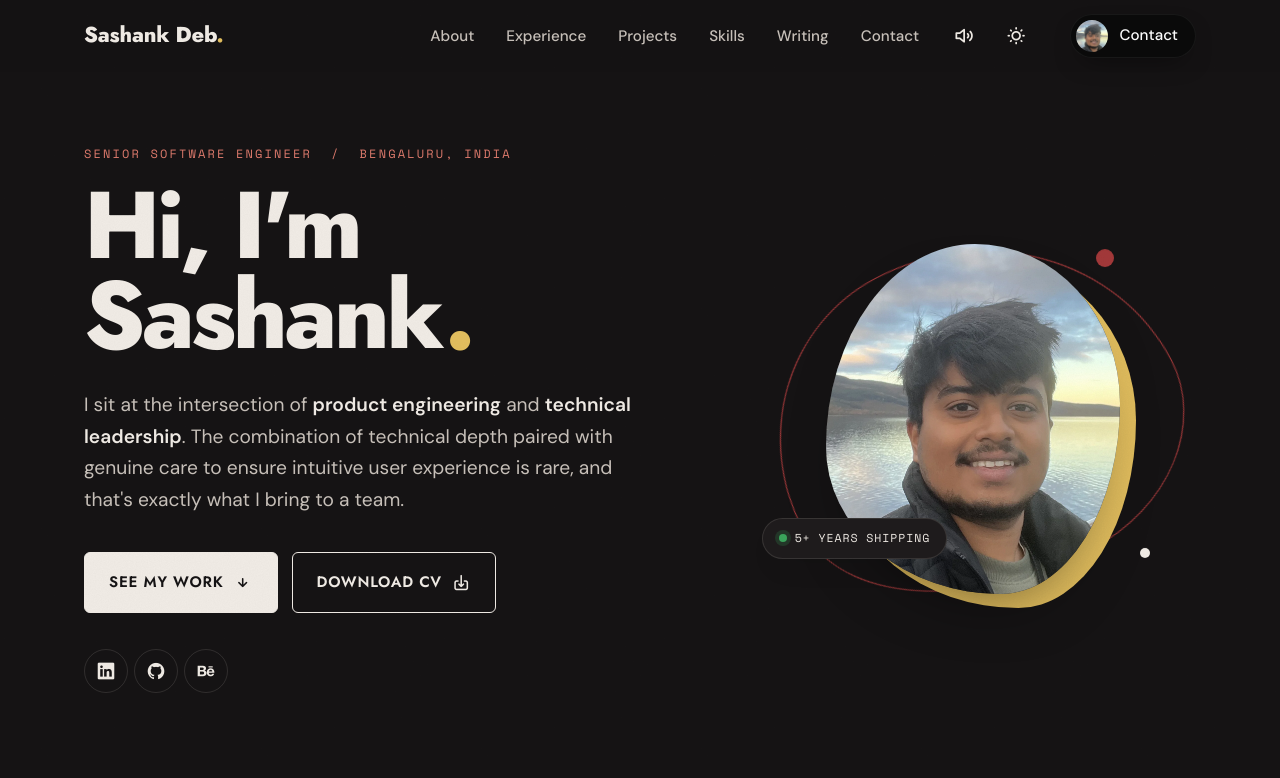
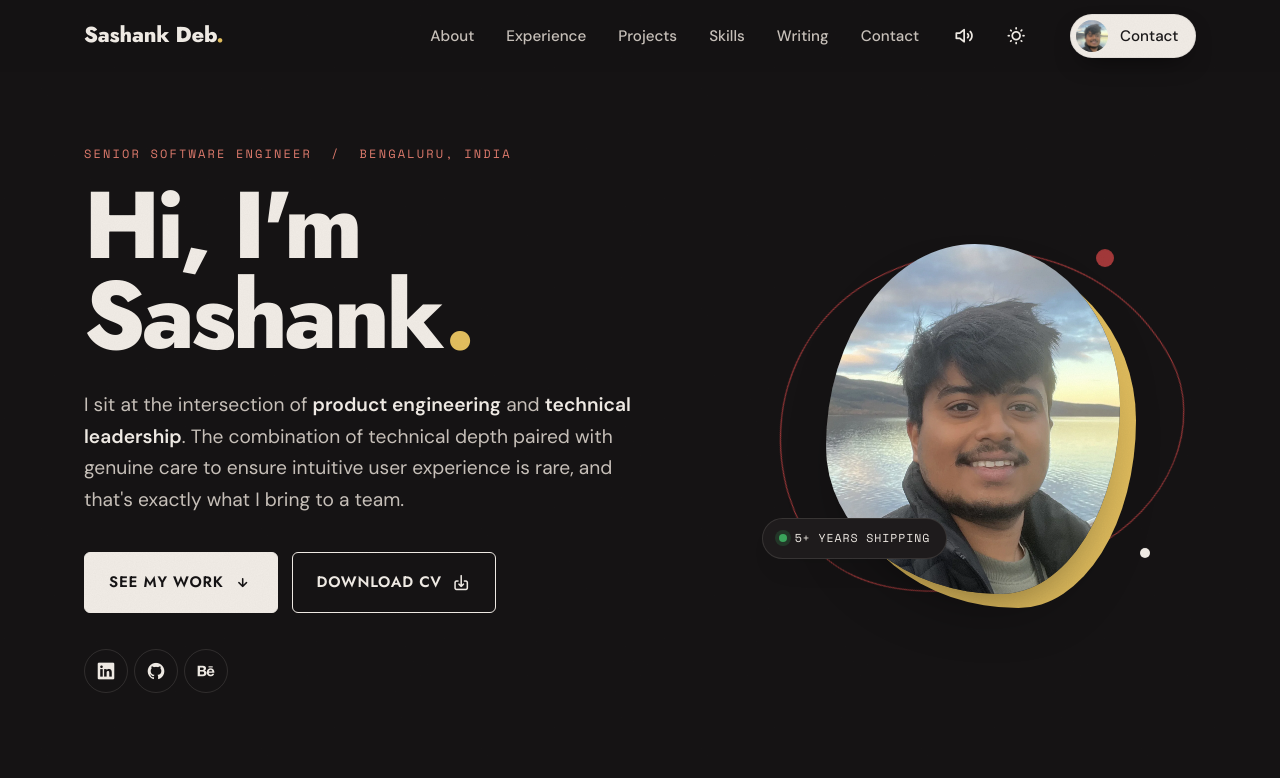
Before and after one commit to Sashank-Deb/Profile, a plain HTML site: page index.html in a window 1280 px wide. Shown: the top 778 px of the page. Drawn offline with nearby package versions, Linux system fonts and the light colour scheme; animation ran at ten frames a second.

Commit message:
Header contact pill: cream in dark mode; subtle buzz every 2s (paused on hover)
Co-Authored-By: Claude Opus 5.5 <noreply@anthropic.com>
Claude-Session: https://claude.ai/code/session_013gyfz2P9WWPsets5uc7mCv

```diff
--- a/assets/css/styles.css
+++ b/assets/css/styles.css
@@ -223,7 +223,28 @@ html.dark-theme .theme-icon--moon { display: none; }
 .pill:hover .pill__avatar, .pill:focus-visible .pill__avatar { transform: rotate(-6deg); }
 .pill:hover .pill__arrow, .pill:focus-visible .pill__arrow { transform: translateX(4px); }
 
-.pill--nav { --h: 44px; font-size: .95rem; padding-right: 18px; }
+.pill--nav { --h: 44px; font-size: .95rem; padding-right: 18px; animation: pill-buzz 2s ease-in-out 1.5s infinite; }
+/* hover/focus takes over from the buzz */
+.pill--nav:hover, .pill--nav:focus-visible { animation: none; }
+/* a short, subtle buzz once every 2 seconds */
+@keyframes pill-buzz {
+    0%, 82%, 100% { transform: none; }
+    85% { transform: translateX(-1.5px) rotate(-2deg); }
+    88% { transform: translateX(1.5px) rotate(2deg); }
+    91% { transform: translateX(-1px) rotate(-1.2deg); }
+    94% { transform: translateX(1px) rotate(1deg); }
+    97% { transform: translateX(-.5px) rotate(-.4deg); }
+}
+/* dark mode: invert the header pill so it stands out on the dark header */
+html.dark-theme .pill--nav {
+    background: #F1ECE6;
+    color: #1C1A1B;
+    box-shadow: 0 10px 26px -12px rgba(0, 0, 0, .7), inset 0 0 0 1px rgba(0, 0, 0, .06);
+}
+html.dark-theme .pill--nav:hover, html.dark-theme .pill--nav:focus-visible {
+    box-shadow: 0 16px 32px -14px rgba(0, 0, 0, .8), inset 0 0 0 1px rgba(0, 0, 0, .08);
+}
+html.dark-theme .pill--nav .pill__gmail { box-shadow: 0 0 0 3px #F1ECE6; }
 .pill--lg { --h: 62px; font-size: 1.15rem; padding-right: 26px; gap: 14px; }
 
 /*==================== NAME INTRO ====================*/
```
